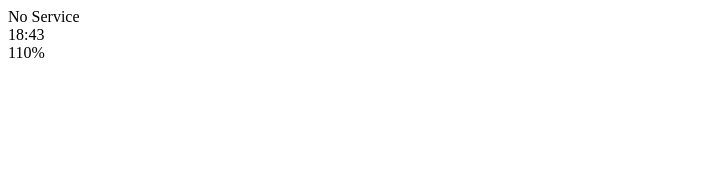
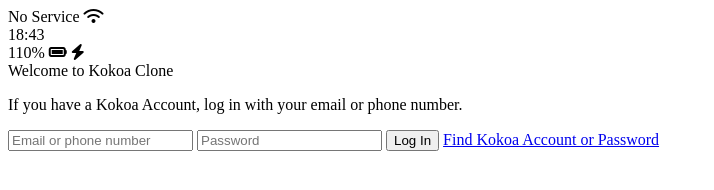
Before and after one commit to pyw0214/yong-clone-2020, a plain HTML site: page index.html in a window 1280 px wide. Shown: the whole page, without its empty margins (0-714 px from the left). Drawn offline with Linux system fonts and the light colour scheme.

Commit message:
Kokoa-clone

```diff
--- a/index.html
+++ b/index.html
@@ -3,19 +3,39 @@
   <head>
     <meta charset="UTF-8" />
     <meta name="viewport" content="width=device-width, initial-scale=1.0" />
-    <title>Welcome to Kokoa Talk</title>
+    <title>Welcome to Kokoa Clone</title>
   </head>
   <body>
-    <div id="status-bar">
-      <div class="status-bar__column"></div>
-      <span>No Service</span>
-      <!-- To do: Wifi Icon -->
+    <div class="status-bar">
+      <div class="status-bar__column">
+        <span>No Service</span>
+        <i class="fas fa-wifi"></i>
+      </div>
       <div class="status-bar__column"></div>
       <span>18:43</span>
       <div class="status-bar__column"></div>
       <span>110%</span>
-      <!--Battery Icon-->
-      <!--Lighting Icon-->
+      <i class="fas fa-battery-full"></i>
+      <i class="fas fa-bolt"></i>
     </div>
+    <header class="welcome-header"
+       <h1 class="welcome-header__title">Welcome to Kokoa Clone</h1>
+       <p class="welcome-header__text">
+         If you have a Kokoa Account, log in with your email or phone number.
+        </p>
+    </header>
+
+    <form id="login-form">
+        <input type="text" placeholder="Email or phone number"/>
+        <input type="password" placeholder="Password"/>
+        <input type="submit" value="Log In"/>
+        <a href="#">Find Kokoa Account or Password</a>
+    </form>
+
+
+    <script
+      src="https://kit.fontawesome.com/6478f529f2.js"
+      crossorigin="anonymous"
+    ></script>
   </body>
 </html>
```
